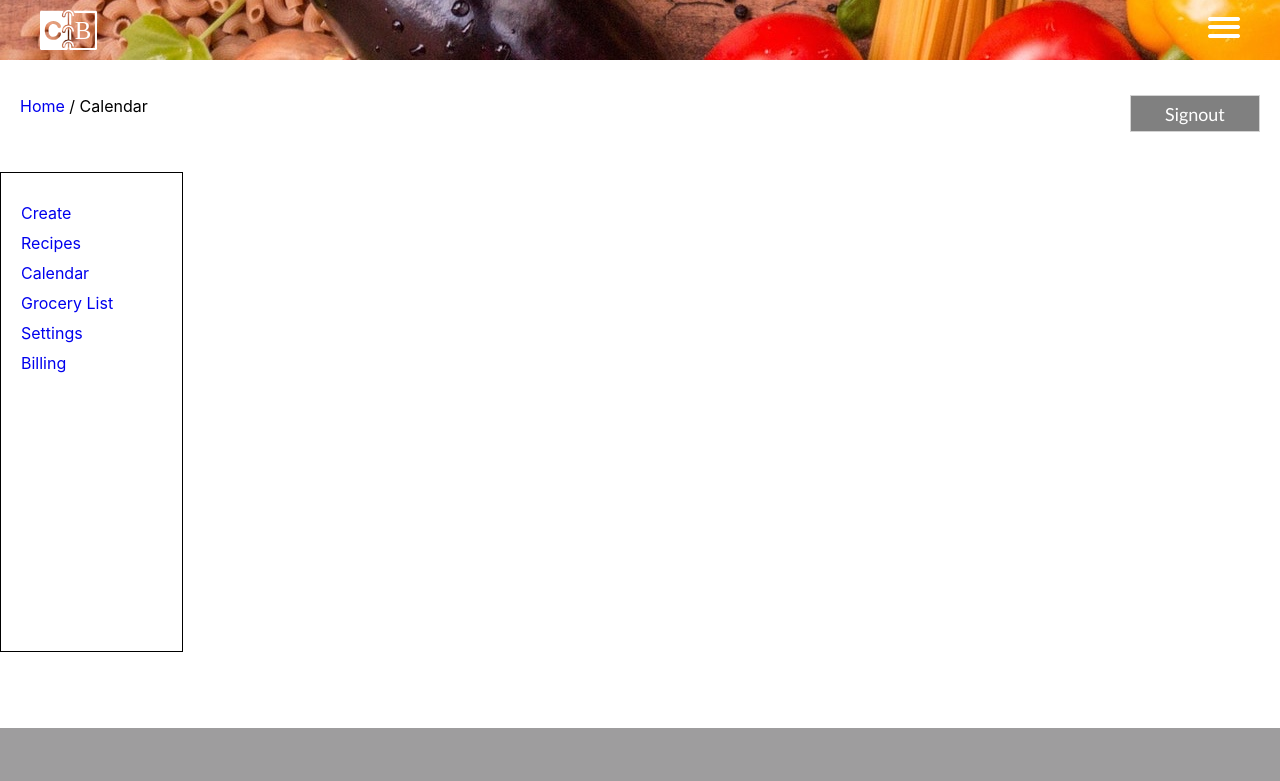
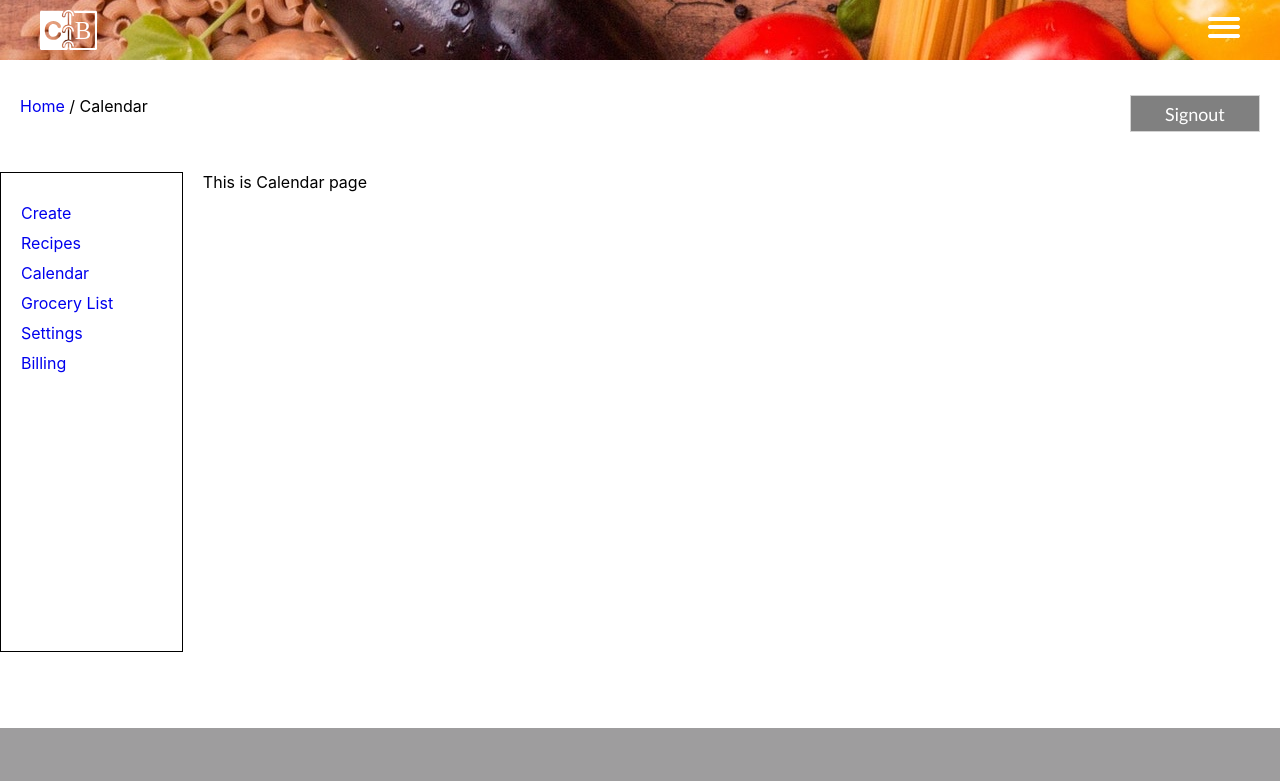
Before and after one commit to BloomTech-Labs/Labs8-Cookbook, a React (Create React App) app in the folder cookbook/: page /home/calendar in a window 1280 px wide. Shown: the top 781 px of the page. Built offline with nearby package versions, Linux system fonts and the light colour scheme.

Commit message:
Add placeholding components

```diff
--- /dev/null
+++ b/cookbook/src/Components/Calendar.js
@@ -0,0 +1,7 @@
+import React from "react";
+
+const Calendar = () => {
+  return <div>This is Calendar page</div>;
+};
+
+export default Calendar;
--- /dev/null
+++ b/cookbook/src/Components/Create.js
@@ -0,0 +1,7 @@
+import React from "react";
+
+const Create = () => {
+  return <div>This is Create page</div>;
+};
+
+export default Create;
--- /dev/null
+++ b/cookbook/src/Components/Dashboard.js
@@ -0,0 +1,7 @@
+import React from "react";
+
+const Dashboard = () => {
+  return <div>This is Dashboard page</div>;
+};
+
+export default Dashboard;
--- a/cookbook/src/Components/Home.js
+++ b/cookbook/src/Components/Home.js
@@ -2,11 +2,11 @@ import React, { Component } from "react";
 import { Route, Link } from "react-router-dom";
 import Header from "./Header";
 import Nav from "./Nav";
-// import Create from "./Create";
-// import Recipes from "./Recipes";
-// import Calendar from "./Calendar";
-// import Dashboard from "./Dashboard";
-// import Settings from "./Settings";
+import Create from "./Create";
+import Recipes from "./Recipes";
+import Calendar from "./Calendar";
+import Dashboard from "./Dashboard";
+import Settings from "./Settings";
 // import Billing from "./Billing";
 
 class Home extends Component {
@@ -26,12 +26,12 @@ class Home extends Component {
           </div>
           <Nav />
           <div className="home-content">
-            {/* <Route path="/home/create" component={Create} />
-          <Route path="/home/recipes" component={Recipes} />
-          <Route path="/home/calendar" component={Calendar} />
-          <Route path="/home/dashboard" component={Dashboard} />
-          <Route path="/home/settings" component={Settings} />
-          <Route path="/home/billing" component={Billing} /> */}
+            <Route path="/home/create" component={Create} />
+            <Route path="/home/recipes" component={Recipes} />
+            <Route path="/home/calendar" component={Calendar} />
+            <Route path="/home/dashboard" component={Dashboard} />
+            <Route path="/home/settings" component={Settings} />
+            {/* <Route path="/home/billing" component={Billing} /> */}
           </div>
         </div>
       </React.Fragment>
--- /dev/null
+++ b/cookbook/src/Components/Recipes.js
@@ -0,0 +1,7 @@
+import React from "react";
+
+const Recipes = () => {
+  return <div>This is Recipes Page</div>;
+};
+
+export default Recipes;
--- /dev/null
+++ b/cookbook/src/Components/Settings.js
@@ -0,0 +1,7 @@
+import React from "react";
+
+const Settings = () => {
+  return <div>This is Settings page</div>;
+};
+
+export default Settings;
--- a/cookbook/src/Styles/css/index.css
+++ b/cookbook/src/Styles/css/index.css
@@ -414,6 +414,7 @@ button {
   text-decoration: none;
 }
 .home-container .home-content {
+  font-size: 1.6rem;
   padding: 20px;
   grid-area: main;
 }
--- a/cookbook/src/Styles/less/home.less
+++ b/cookbook/src/Styles/less/home.less
@@ -14,6 +14,7 @@
   }
 
   .home-content {
+    font-size: 1.6rem;
     padding: 20px;
     grid-area: main;
   }
```
